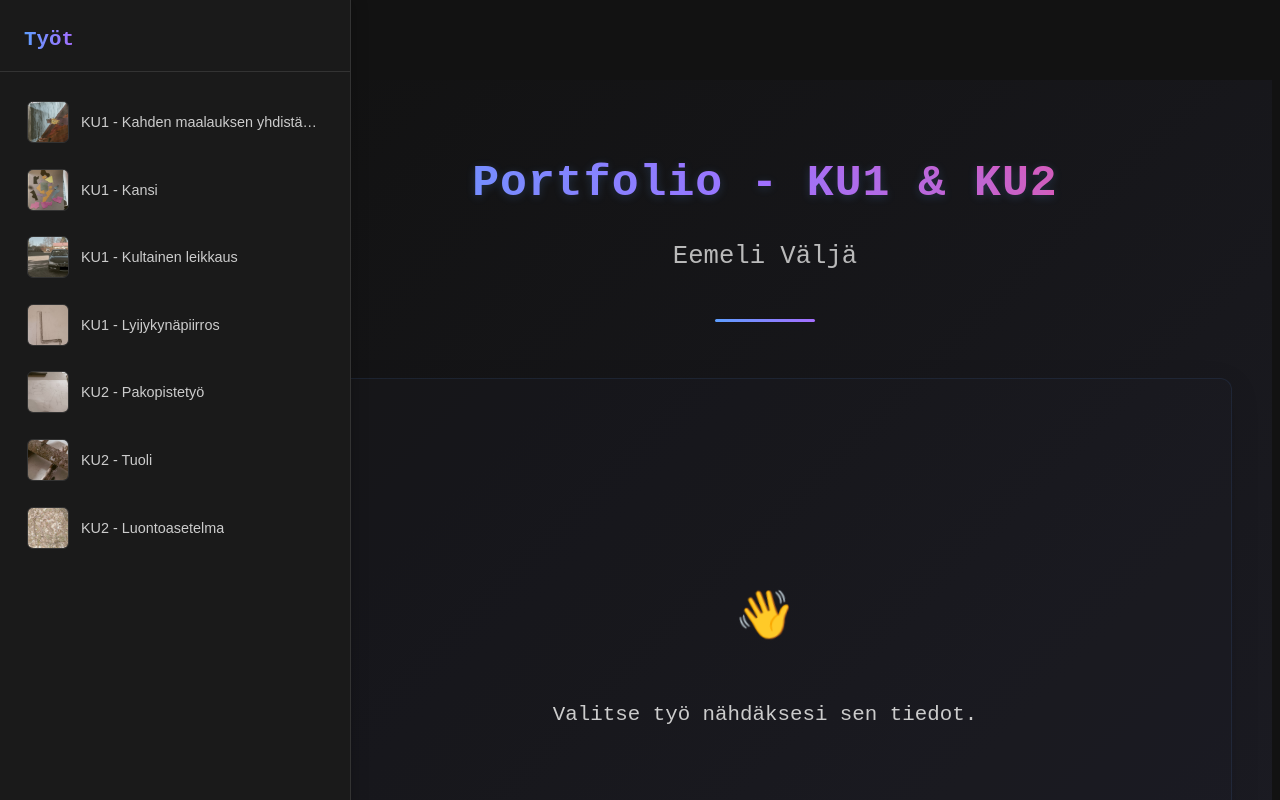
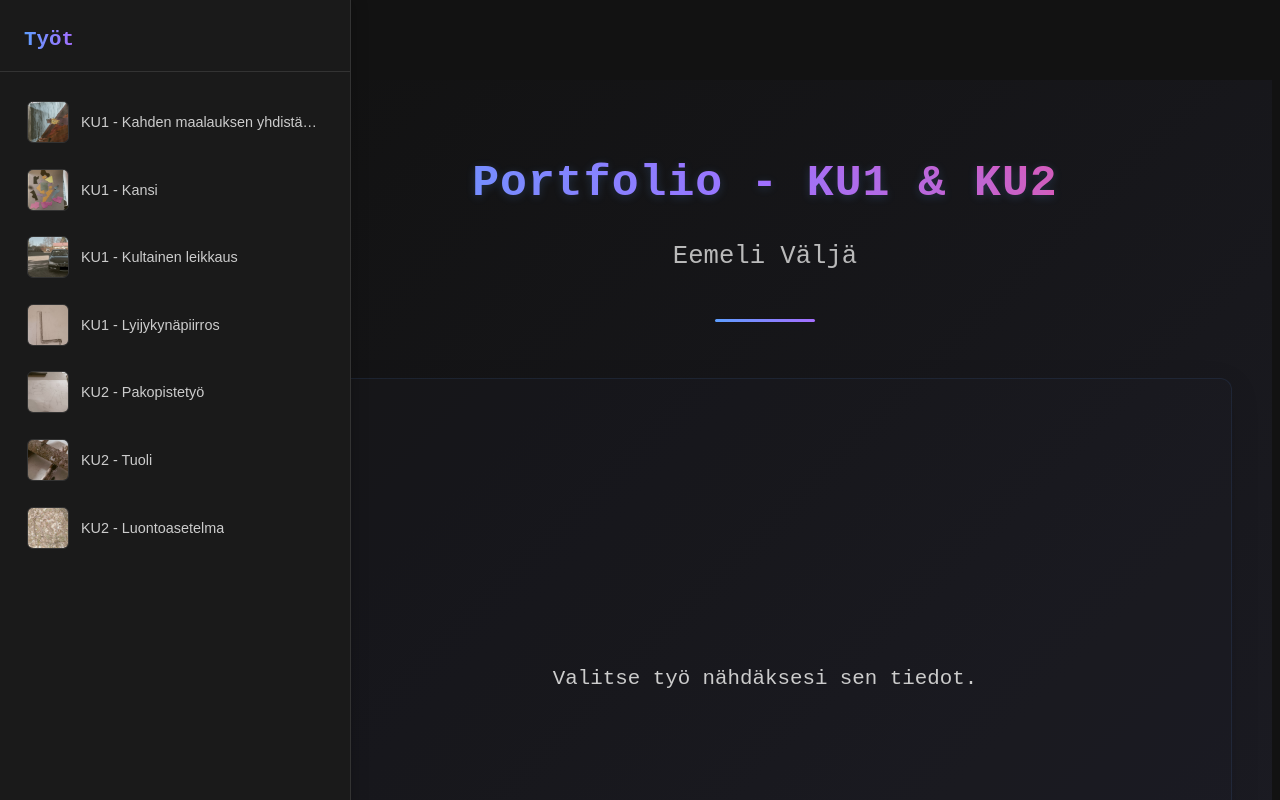
Before and after one commit to Elgydiumm/elgydium-site, a SvelteKit app: page /kuvis in a window 1280 px wide. Shown: the top 800 px of the page. Built offline with nearby package versions, Linux system fonts and the light colour scheme.

Commit message:
remove emoji

```diff
--- a/src/routes/kuvis/+page.svelte
+++ b/src/routes/kuvis/+page.svelte
@@ -311,7 +311,7 @@
     }
 
     .welcome-message::before {
-      content: '👋';
+      content: '';
       font-size: 3rem;
       margin-bottom: 1.5rem;
       animation: wave 2s infinite;
```
